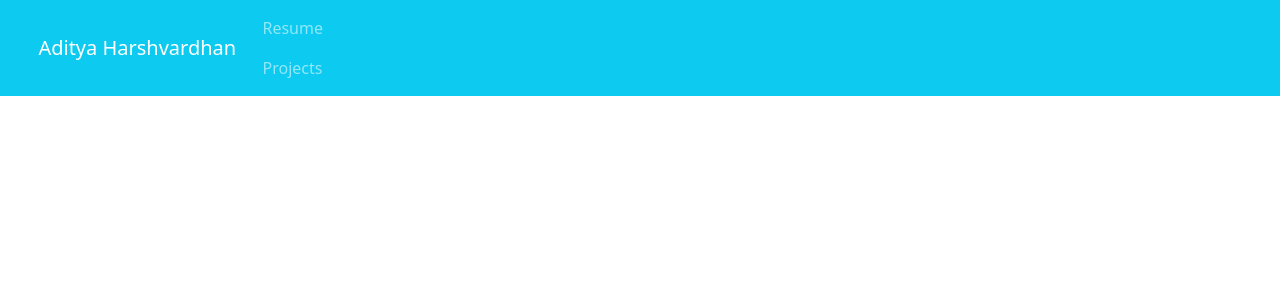
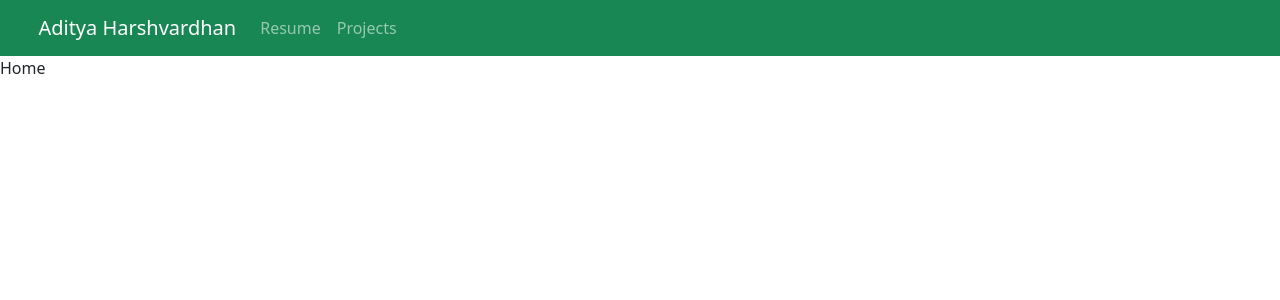
Before and after one commit to Adityah835/portfolio, a Vue app: page / in a window 1280 px wide. Shown: the top 300 px of the page. Built offline with nearby package versions, Linux system fonts and the light colour scheme.

Commit message:
Added Vue Router, Modified Navbar

```diff
--- a/package.json
+++ b/package.json
@@ -11,7 +11,8 @@
     "bootstrap": "^5.0.0",
     "bootstrap-vue": "^2.21.2",
     "core-js": "^3.6.5",
-    "vue": "^2.6.12"
+    "vue": "^2.6.12",
+    "vue-router": "^3.5.1"
   },
   "devDependencies": {
     "@vue/cli-plugin-babel": "~4.5.0",
--- a/src/App.vue
+++ b/src/App.vue
@@ -1,10 +1,12 @@
 <template>
-  <Navbar></Navbar>
+  <div>
+    <Navbar></Navbar>
+    <router-view/>
+  </div>
 </template>
 
 <script>
 import Navbar from './components/Navbar.vue'
-
 export default {
   name: 'App',
   components:{
--- a/src/components/Navbar.vue
+++ b/src/components/Navbar.vue
@@ -1,18 +1,16 @@
 <template>
 <div>
-  <b-navbar toggleable="lg" type="dark" variant="info">
+  <b-navbar toggleable="lg" type="dark" variant="success">
     <div class = "left-margin">
-        <b-navbar-brand href="#">Aditya Harshvardhan</b-navbar-brand>
+        <b-navbar-brand to='/'>Aditya Harshvardhan</b-navbar-brand>
     </div>
 
     <b-navbar-toggle target="nav-collapse"></b-navbar-toggle>
 
     <b-collapse id="nav-collapse" is-nav>
       <b-navbar-nav>
-        <div class = "left-margin">
-            <b-nav-item href="#">Resume</b-nav-item>
-            <b-nav-item href="#">Projects</b-nav-item>
-        </div>
+            <b-nav-item to='/Resume'>Resume</b-nav-item>
+            <b-nav-item to='/Projects'>Projects</b-nav-item>
       </b-navbar-nav>
     </b-collapse>
   </b-navbar>
--- a/src/main.js
+++ b/src/main.js
@@ -1,5 +1,7 @@
 import Vue from 'vue'
 import App from './App.vue'
+import router from './router'
+
 import { BootstrapVue, IconsPlugin } from 'bootstrap-vue'
 
 import 'bootstrap/dist/css/bootstrap.css'
@@ -11,5 +13,6 @@ Vue.use(IconsPlugin)
 Vue.config.productionTip = false
 
 new Vue({
+  router,
   render: h => h(App),
 }).$mount('#app')
--- /dev/null
+++ b/src/router.js
@@ -0,0 +1,35 @@
+import Vue from 'vue'
+import VueRouter from 'vue-router'
+import Home from './views/Home.vue'
+
+Vue.use(VueRouter)
+
+const routes = [
+    {
+        path: '/',
+        name: 'Home',
+        component: Home
+    },
+    {
+        path: '/resume',
+        name: 'Resume',
+        component: () => import (/*webpackChunkName: "resume"*/ './views/Resume.vue')
+    },
+    {
+        path: '/projects',
+        name: 'Projects',
+        component: () => import (/*webpackChunkName: "projects"*/ './views/Projects.vue')
+    }
+]
+
+const router = new VueRouter({
+    mode: 'history',
+    base: process.env.BASE_URL,
+    routes
+})
+
+router.beforeEach((to, from, next) => {
+    next()
+})
+
+export default router
--- /dev/null
+++ b/src/views/Home.vue
@@ -0,0 +1,3 @@
+<template>
+    <p> Home </p>
+</template>
--- /dev/null
+++ b/src/views/Projects.vue
@@ -0,0 +1,3 @@
+<template>
+    <p> Projects </p>
+</template>
--- /dev/null
+++ b/src/views/Resume.vue
@@ -0,0 +1,3 @@
+<template>
+    <p> Resume </p>
+</template>
```
Also changed, not shown: 1 other file (tests, documents, lock files or other folders).
